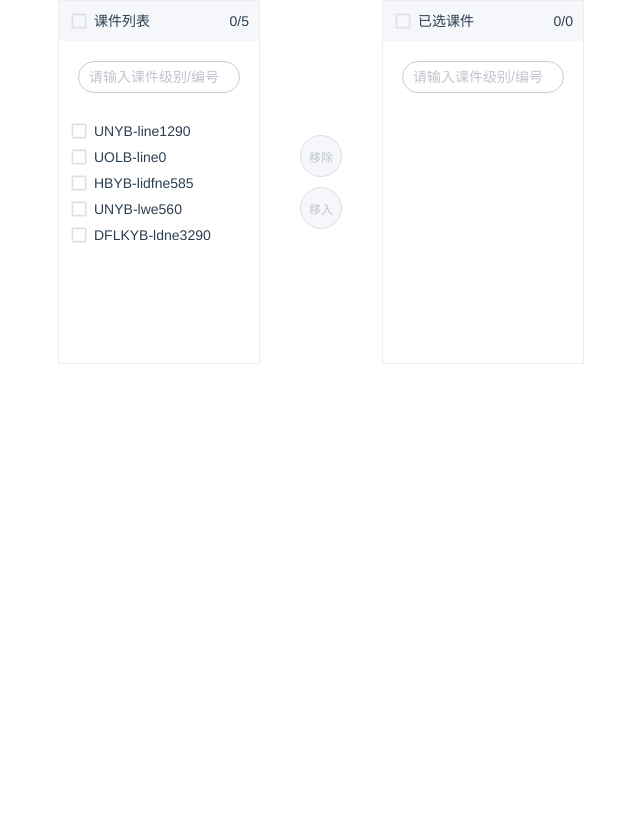
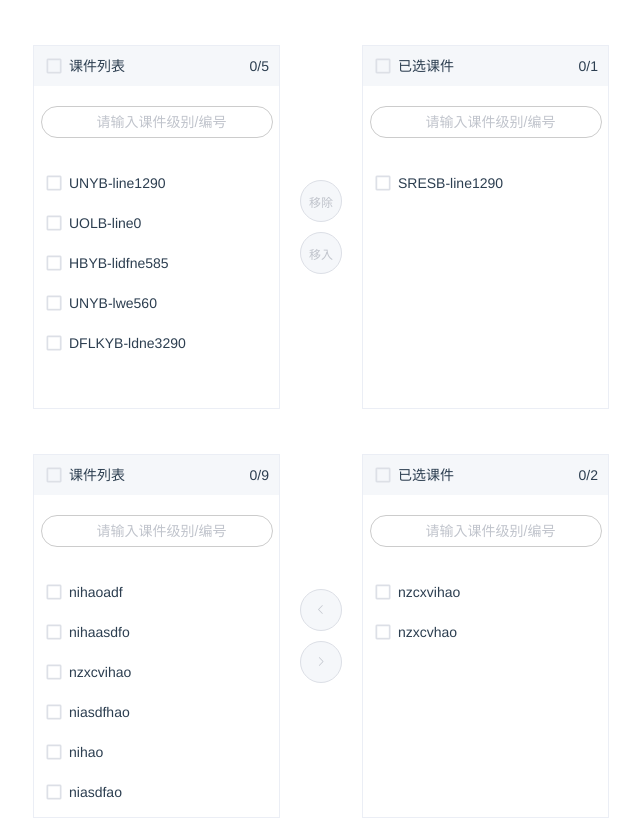
Before and after one commit to luleiyu/transfer, a Vue app: page / in a window 1280 px wide. Shown: the whole page, without its empty margins (319-959 px from the left). Built offline with nearby package versions, Linux system fonts and the light colour scheme.

Commit message:
穿梭框优化

```diff
--- a/src/components/HelloWorld.vue
+++ b/src/components/HelloWorld.vue
@@ -61,10 +61,10 @@
 <script>
 export default {
 props: {
-  sourceLeft: {
+  sourceL: {
     type: Array
   },
-  targetRight: {
+  targetR: {
     type: Array,
     default: function () {
       return []
@@ -96,8 +96,9 @@ data () {
   }
 },
 created () {
-  this.data1 = this.sourceLeft
-  this.data2 = this.targetRight
+  this.data1 = this.sourceL
+  this.data2 = this.targetR
+  // conosle.log(this.targetR)
   this.changeSourceData = this.data1
   this.changeTargetData = this.data2
 },
--- a/src/components/main.vue
+++ b/src/components/main.vue
@@ -91,6 +91,7 @@ data () {
   }
 },
 created () {
+  console.log(this.targetRight)
   this.sourceLeft.forEach(item => {
     this.data1.push(
       {
@@ -104,7 +105,22 @@ created () {
   this.changeTargetData = this.data2
 },
 mounted () {
-
+  // console.log(this.targetRight)
+  let empty = []
+    console.log(this.targetRight)
+    if (this.targetRight.length > 0) {
+      this.targetRight.forEach(item => {
+        empty.push(
+          {
+            id: item.key,
+            value: item.label,
+            isSelect: false
+          }
+        )
+      })
+      this.data2 = empty
+      this.changeTargetData = empty
+    }
 },
 watch: {
   sourceLeft () {
@@ -137,6 +153,7 @@ watch: {
   },
   targetRight () {
     let empty = []
+    console.log(this.targetRight)
     if (this.targetRight.length > 0) {
       this.targetRight.forEach(item => {
         empty.push(
@@ -331,7 +348,7 @@ computed: {
   .box .title span:first-child {
     display: inline-block;
     background: #f5f7fa;
-    background-image: url(../public/check-box-outline-blank.png);
+    background-image: url(../../public/check-box-outline-blank.png);
     background-repeat: no-repeat;
     background-position: 10px center;
     background-size: 20px 20px;
@@ -339,7 +356,7 @@ computed: {
     cursor: pointer;
   }
   .box .title span:first-child.active {
-    background-image: url(../public/check_box.png);
+    background-image: url(../../public/check_box.png);
   }
   .left, .right {
     width: 245px;
@@ -352,7 +369,7 @@ computed: {
   .left >div , .right > div {
     cursor: pointer;
     text-align: left;
-    background-image: url(../public/check-box-outline-blank.png);
+    background-image: url(../../public/check-box-outline-blank.png);
     background-repeat: no-repeat;
     background-position: 10px center;
     background-size: 20px 20px;
@@ -361,7 +378,7 @@ computed: {
     line-height: 30px;
   }
   .left > div.active , .right > div.active {
-    background-image: url(../public/check_box.png);
+    background-image: url(../../public/check_box.png);
   }
   .left > div.hover-color:hover, .right > div.hover-color:hover {
     color: rgb(64, 158, 255);
@@ -403,7 +420,7 @@ computed: {
   } */
   .search_input {
     width: 220px;
-    height: 40px;
+    height: 10px;
     border-radius: 50px;
     border: 1px solid #ccc;
     outline: none;
--- a/src/views/Home.vue
+++ b/src/views/Home.vue
@@ -1,17 +1,19 @@
 <template>
   <div class="home">
-    <HelloWorld :source-left="data1"/>
+    <HelloWorld :source-l="data1" :target-r="data2"/>
+    <Main :source-left="data3" :target-right="data4" />
   </div>
 </template>
 
 <script>
 // @ is an alias to /src
 import HelloWorld from '@/components/HelloWorld.vue'
-
+import Main from '@/components/main.vue'
 export default {
   name: 'home',
   components: {
-    HelloWorld
+    HelloWorld,
+    Main
   },
   data () {
   	return {
@@ -20,9 +22,24 @@ export default {
 	      {id: 2,value: 'UOLB-line0', isSelect: false},
 	      {id: 3,value: 'HBYB-lidfne585', isSelect: false},
 	      {id: 4,value: 'UNYB-lwe560', isSelect: false},
-	      {id: 5,value: 'DFLKYB-ldne3290', isSelect: false},
+	      {id: 5,value: 'DFLKYB-ldne3290', isSelect: false}
 		  ],
 		  data2:[{id: 6,value: 'SRESB-line1290', isSelect: false}],
+      data3:[
+        {key: 1, label: 'nihaoadf'},
+        {key: 2, label: 'nihaasdfo'},
+        {key: 3, label: 'nzxcvihao'},
+        {key: 4, label: 'niasdfhao'},
+        {key: 5, label: 'nihao'},
+        {key: 6, label: 'niasdfao'},
+        {key: 7, label: 'nihao'},
+        {key: 8, label: 'nizxvchao'},
+        {key: 9, label: 'nizxcvhao'}
+      ],
+      data4:[
+        {key: 10, label: 'nzcxvihao'},
+        {key: 11, label: 'nzxcvhao'}
+      ]
   	}
   }
 }
```
